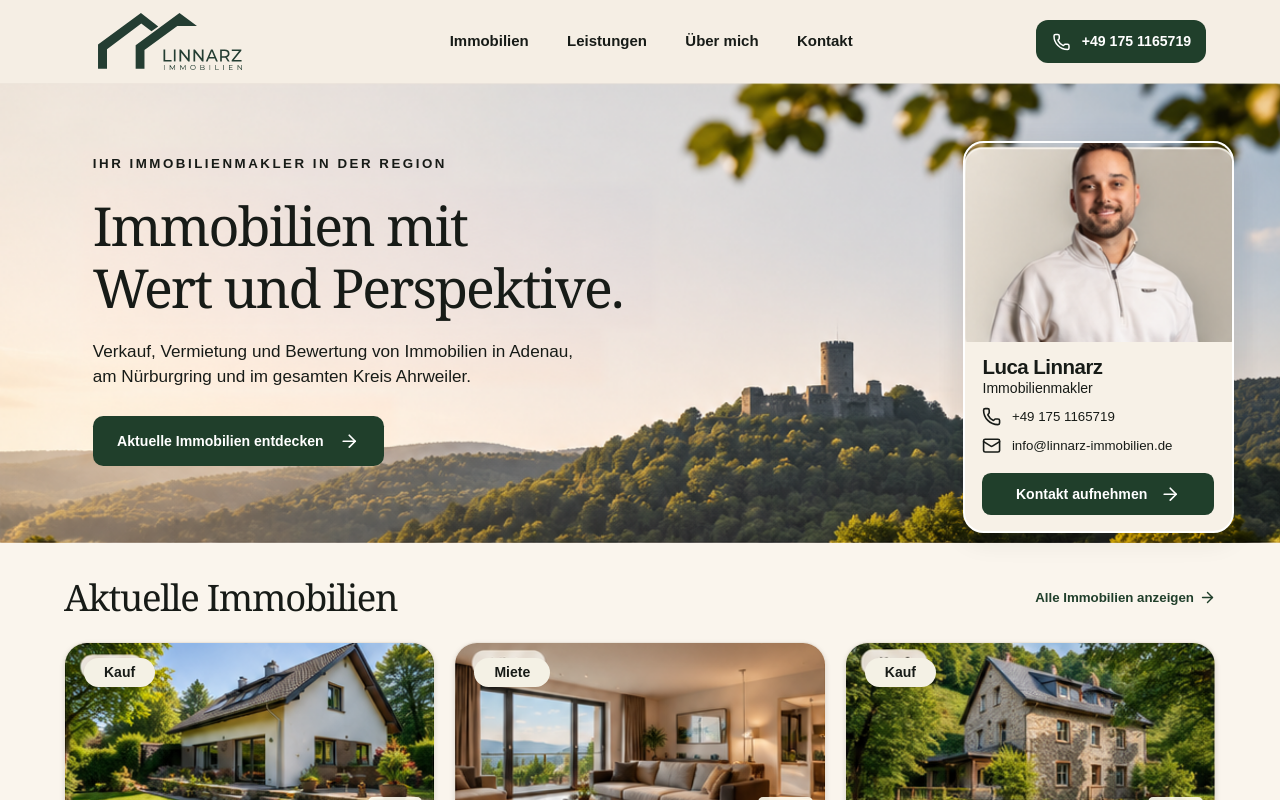
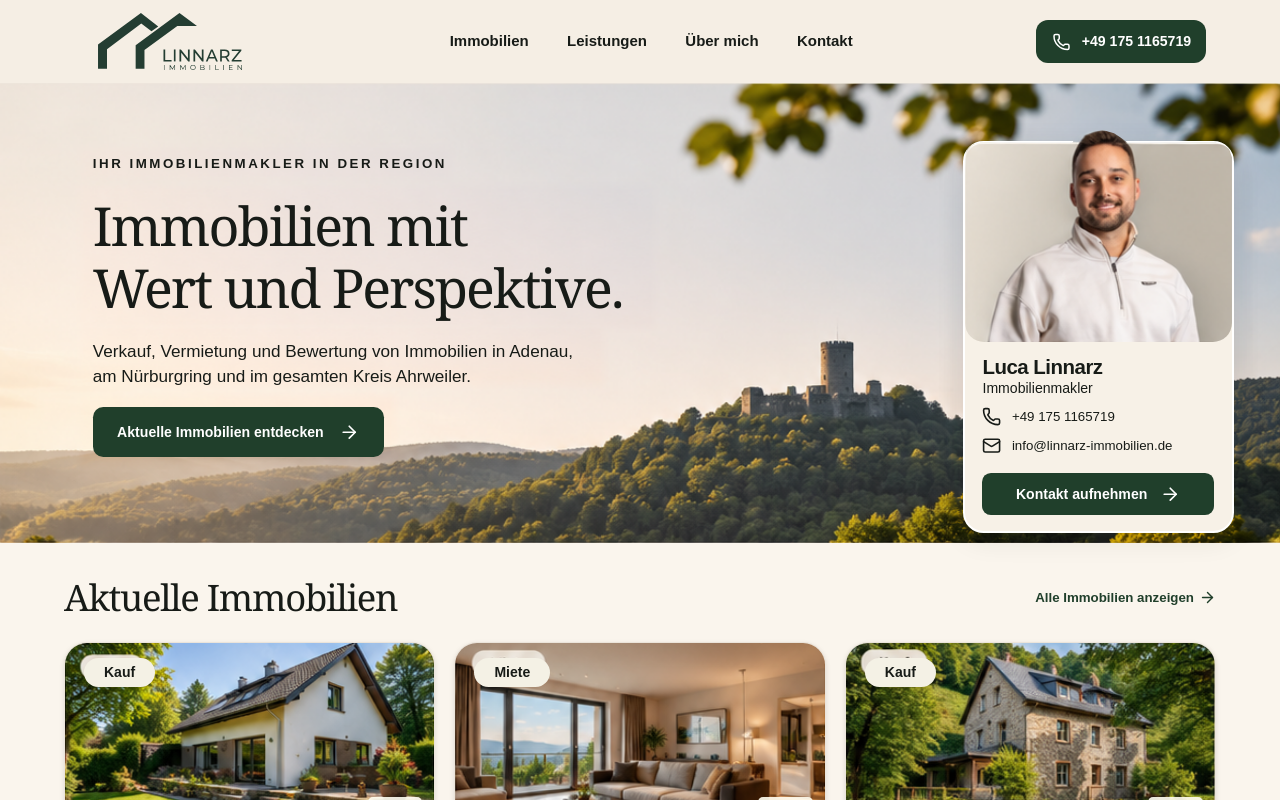
Before and after one commit to luca2linnarz-cyber/linnarz-immobilien, a Next.js app: page / in a window 1280 px wide. Shown: the top 800 px of the page. Built offline with nearby package versions, Linux system fonts and the light colour scheme.

Commit message:
Align hero button to ridge and reveal portrait above contact card

```diff
--- a/app/globals.css
+++ b/app/globals.css
@@ -43,3 +43,25 @@
   .valuation p { font-size: 1.3vw; margin-bottom: 1.5vw; }
   .valuation .button { font-size: 1.1vw; padding: 1.1vw 2vw; }
 }
+
+/* The source portrait already contains the overhanging head. Reveal that
+   silhouette with a CSS clip instead of regenerating the person's face. */
+.hero .contact-card { overflow: visible; }
+.portrait-frame { position: relative; height: 240px; }
+.portrait-frame .portrait {
+  position: absolute; bottom: 0; width: 100%; height: calc(100% + 14px);
+  object-fit: fill;
+  clip-path: polygon(0 13%,1% 9%,3% 7%,6% 6.03%,40.3% 6.03%,41.9% 3%,46.4% .5%,51.6% 0,56% 1.5%,60% 5%,61% 6.03%,94% 6.03%,97% 7%,99% 9%,100% 13%,100% 100%,0 100%);
+  border-radius: 0 0 18px 18px;
+}
+@media (min-width: 901px) {
+  .hero { position: relative; }
+  .hero-copy > .button { position: absolute; top: 25.3vw; left: 7.25vw; }
+  .portrait-frame { height: 15.6vw; }
+  .portrait-frame .portrait { height: calc(100% + 1vw); border-radius: 0 0 1.5vw 1.5vw; }
+}
+@media (min-width: 601px) and (max-width: 800px) { .portrait-frame { height: 210px; } }
+@media (max-width: 600px) {
+  .portrait-frame { height: 100%; min-height: 205px; }
+  .portrait-frame .portrait { min-height: 0; object-fit: cover; object-position: 52% center; border-radius: 16px 0 0 16px; clip-path: none; height: 100%; }
+}
```
Also changed, not shown: app/page.tsx (+1 -1 lines).
